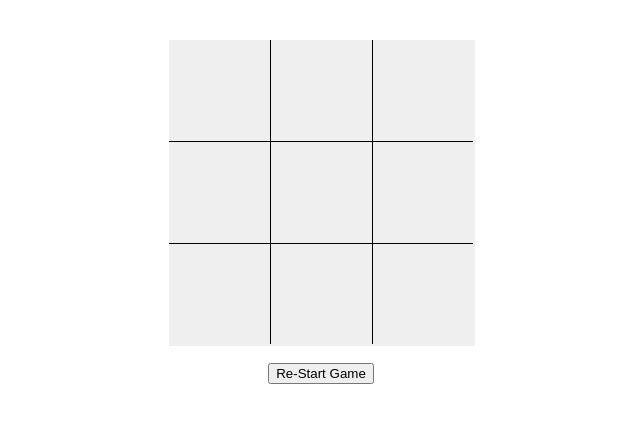
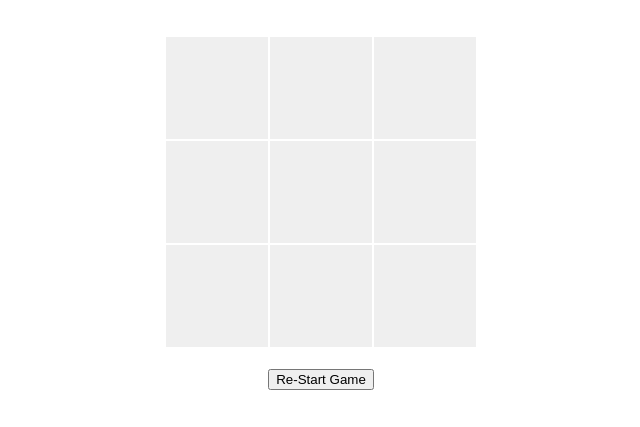
Before and after one commit to Khaleed/NetworkedGame, a plain HTML site: page tictactoe.html in a window 1280 px wide. Shown: the part 230-657 px from the top of the page, without its empty margins (319-959 px from the left). Drawn offline with Linux system fonts and the light colour scheme.

Commit message:
re-factor and re-format

```diff
--- a/tictactoe.css
+++ b/tictactoe.css
@@ -1,135 +1,57 @@
 html, body {
-
     height: 100%;
-
     margin: 0;
-
 }
 
 body {
-
-    font: bold 2em "Open Sans",sans;
-
+    font: bold 2em "Open Sans", sans;
     text-align: center;
-
     text-shadow: 1px 1px gray;
-
 }
 
 body {
-
     display: flex;
-
     align-items: center;
-
     flex-flow: column nowrap;
-
     justify-content: center;
-
 }
 
 #game-board {
-
     text-align: center;
-
 }
 
 .row {
-
     display: flex;
-
     flex-flow: row nowrap;
 }
 
-.row > div {
-
+.row > table {
     height: 100px;
-
-    /*line-height: 100px;*/
-
+    line-height: 100px;
     width: 100px;
 }
 
-.row:nth-child(1) > div {
-
-    border-bottom: 1px solid black;
-}
-
-.row:nth-child(2) > div {
-
-    border-bottom: 1px solid black;
-
-    border-top: 1px solid black;
-}
-
-.row:nth-child(3) > div {
-
-    border-top: 1px solid black;
-}
-
-.row > div:nth-child(1) {
-
-    border-right: 1px solid black;
-}
-
-.row > div:nth-child(2) {
-
-    border-left: 1px solid black;
-
-    border-right: 1px solid black;
-}
-
-.row > div:nth-child(3) {
-
-    border-left: 1px solid black;
-}
-
 input {
-
     width: 102px;
-
     height: 102px;
-
     border: none;
-
     font: 20em;
 }
 
-input[type="button"]:disabled{
-
-    width: 105px;
-
-    height: 105px;
-}
-
-.new-game-wrapper {
-
-    text-align: right;
-}
-
 #start-game {
-
     font-size: 0.5em;
-
     margin-top: 20px;
-
     color: #8c92ac;
 }
 
 #results {
-
     font-size: 0.5em;
-
     color: #5260FF;
-
     text-align: center;
 }
 
 #status {
-
     font-size: 0.5em;
-
     color: #5260FF;
-
     text-align: center;
 }
--- a/tictactoe.html
+++ b/tictactoe.html
@@ -10,41 +10,41 @@
 <body>
     <h1 id="header">Tic-Tac-Toe</h1>
     <div id="main-wrapper">
-        <div id="game-board">
-            <div class="row">
-                <div>
+        <table id="game-board">
+            <tr class="row">
+                <td>
                     <input id="btn1" type="button">
-                </div>
-                <div>
+                </td>
+                <td>
                     <input id="btn2" type="button">
-                </div>
-                <div>
+                </td>
+                <td>
                     <input id="btn3" type="button">
-                </div>
-            </div>
-            <div class="row">
-                <div>
+                </td>
+            </tr>
+            <tr class="row">
+                <td>
                     <input id="btn4" type="button">
-                </div>
-                <div>
+                </td>
+                <td>
                     <input id="btn5" type="button">
-                </div>
-                <div>
+                </td>
+                <td>
                     <input id="btn6" type="button">
-                </div>
-            </div>
-            <div class="row">
-                <div>
+                </td>
+            </tr>
+            <tr class="row">
+                <td>
                     <input id="btn7" type="button">
-                </div>
-                <div>
+                </td>
+                <td>
                     <input id="btn8" type="button">
-                </div>
-                <div>
+                </td>
+                <td>
                     <input id="btn9" type="button">
-                </div>
-            </div>
-        </div>
+                </td>
+            </tr>
+        </table>
         <div id="button-wrapper">
             <button id="start-button">Re-Start Game</button>
         </div>
--- a/tictactoe.js
+++ b/tictactoe.js
@@ -47,29 +47,32 @@ TicTacToe.prototype = { // gives instances of TicTacToe the below methods and va
         }.bind(this);
     },
 
-    getSquareValues: function(square) {
-        var squareValue = document.getElementById(square); // coming from events in init function
-        if (squareValue.value !== "") { // if there is X or O
-            return;
-        }
-        if (squareValue === "" && this.gameOver !== true) { // stops a square being selected more than once
+    getStatus: function() {
+        return this.statusElem.innerHTML = "It is the turn of " + (this.xTurn ? "X" : "O");
+    },
+
+    increment: function() {
+        return this.moves += 1;
+    },
+
+    getSquareValues: function(id) {
+        var squareElem = document.getElementById(id);
+        if (squareElem.value === "" && this.gameOver !== true) { // stops a square being selected more than once
             if (this.xTurn) {
-                this.moves += 1;
-                squareValue.value = "X";
+                this.increment();
+                squareElem.value = "X";
                 this.xTurn = false;
-                this.statusElem.innerHTML = "It is the turn of O";
+                this.getStatus();
             } else {
-                this.moves += 1;
-                squareValue.value = "O";
+                this.increment();
+                squareElem.value = "O";
                 this.xTurn = true;
-                this.statusElem.innerHTML = "It is the turn of X";
+                this.getStatus();
             }
         } else {
             return;
         }
-        if (this.moves === 9) {
-            this.gameOver = true;
-        }
+        this.moves === 9 ? this.gameOver = true : this.gameOver = false;
         this.checkForWinner();
     },
 
```
